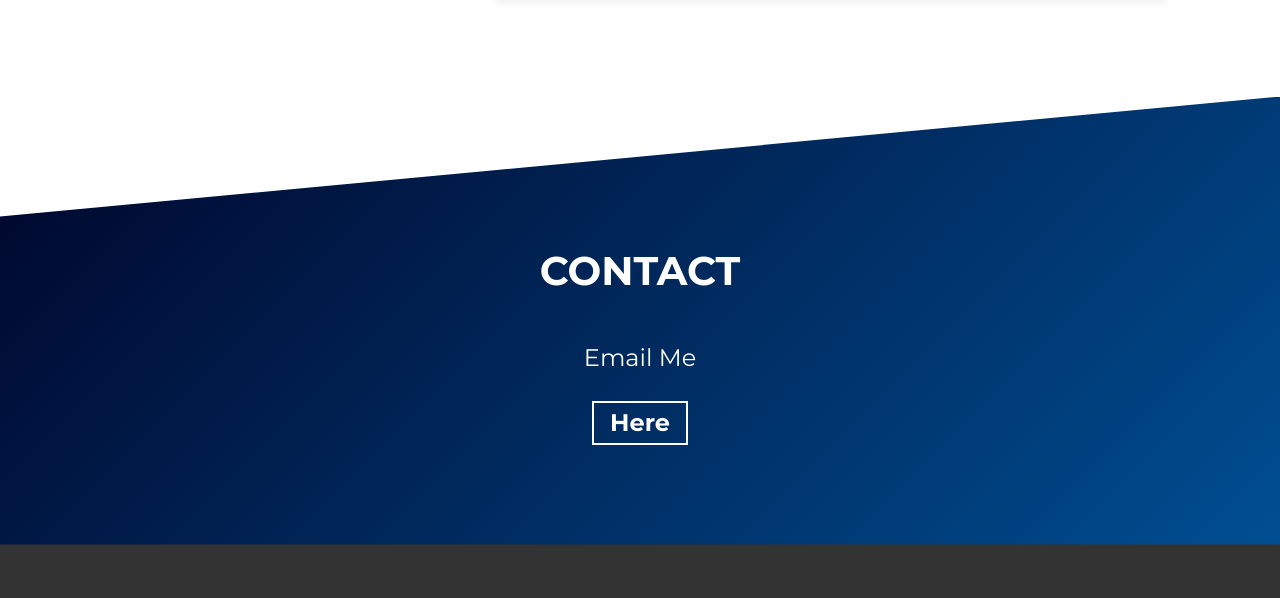
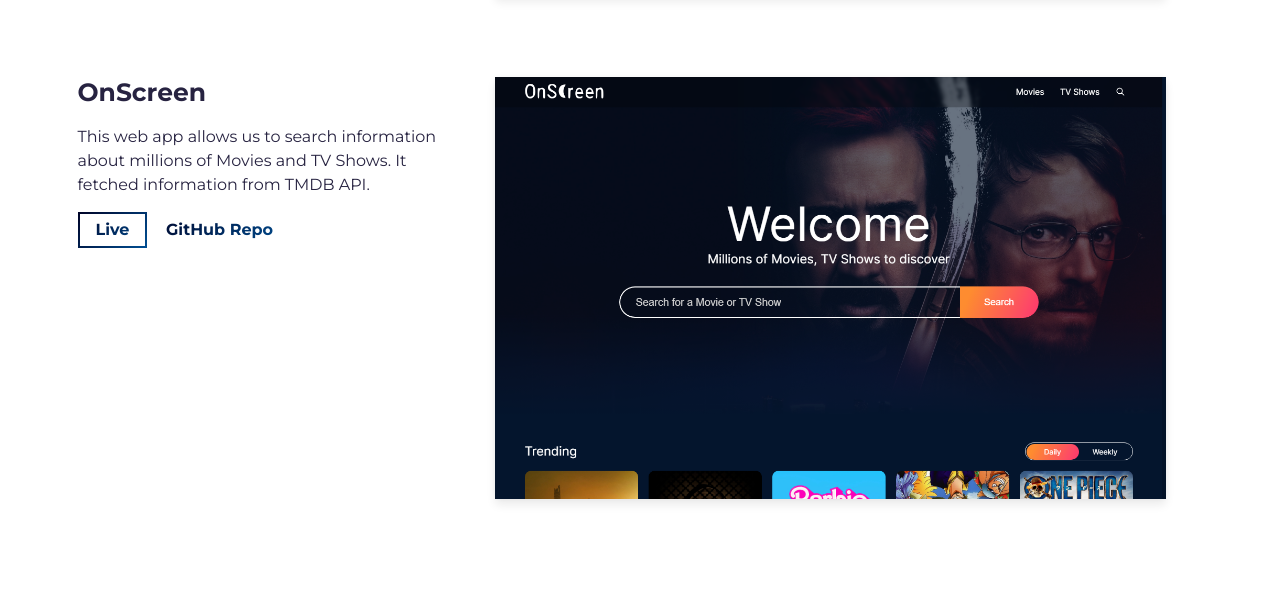
Before and after one commit to maaizameer/maaizameer.github.io, a website built with Parcel: page src/index.html in a window 1280 px wide. Shown: the part 1939-2537 px from the top of the page. Built offline with nearby package versions, Linux system fonts and the light colour scheme; files whose address does not match are found by name.

Commit message:
added a new project

```diff
--- a/src/index.html
+++ b/src/index.html
@@ -119,7 +119,7 @@
                   class="cta-btn text-color-main"
                   href="https://github.com/maaizameer/imagenius-app"
                 >
-                  Full Stack Code
+                  GitHub Repo
                 </a>
               </div>
             </div>
@@ -137,6 +137,57 @@
                       alt="Project Image"
                       class="img-fluid"
                       src="./assets/project.jpg"
+                    />
+                  </div>
+                </a>
+              </div>
+            </div>
+          </div>
+          <!-- /END Project -->
+
+          <!-- Notice: each .row is a project -->
+          <div class="row">
+            <div class="col-lg-4 col-sm-12">
+              <div class="project-wrapper__text load-hidden">
+                <h3 class="project-wrapper__text-title">OnScreen</h3>
+                <div>
+                  <p class="mb-4">
+                    This web app allows us to search information about millions of Movies and TV Shows.
+                    It fetched information from TMDB API.
+                  </p>
+                </div>
+                <a
+                  rel="noreferrer"
+                  target="_blank"
+                  class="cta-btn cta-btn--hero"
+                  href="https://onscreenapp.netlify.com"
+                >
+                  Live
+                </a>
+                <a
+                  rel="noreferrer"
+                  target="_blank"
+                  class="cta-btn text-color-main"
+                  href="https://github.com/maaizameer/imagenius-app"
+                >
+                  GitHub Repo
+                </a>
+              </div>
+            </div>
+            <div class="col-lg-8 col-sm-12">
+              <div class="project-wrapper__image load-hidden">
+                <a rel="noreferrer" href="https://onscreenapp.netlify.com" target="_blank">
+                  <div
+                    data-tilt
+                    data-tilt-max="4"
+                    data-tilt-glare="true"
+                    data-tilt-max-glare="0.5"
+                    class="thumbnail rounded js-tilt"
+                  >
+                    <img
+                      alt="Project Image"
+                      class="img-fluid"
+                      src="./assets/project2.png"
                     />
                   </div>
                 </a>
```
Also changed, not shown: src/assets/project2.PNG (added).
